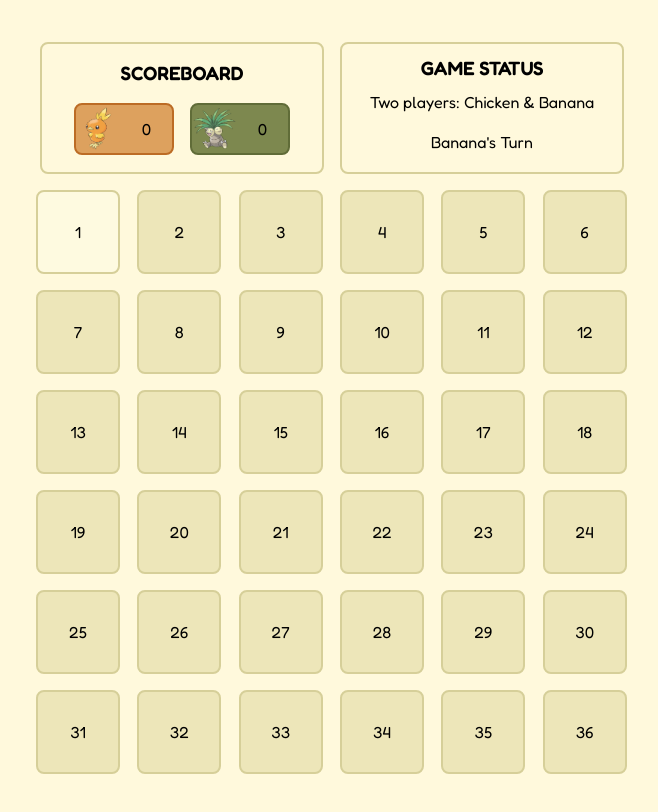
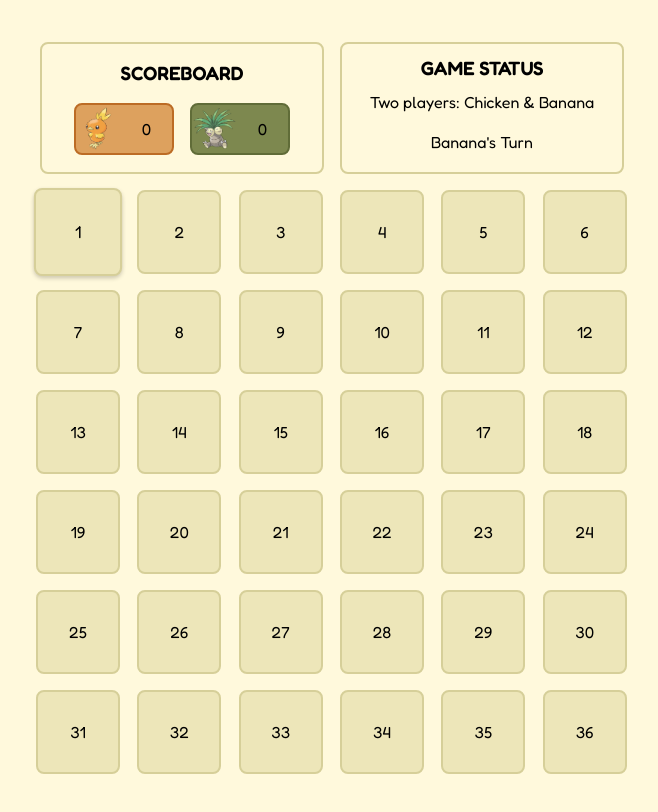
Before and after one commit to joaquingalang/chicken-banana-game, a React (Vite) app: page / in a window 1280 px wide. In both pictures the pointer is over the element 386 px from the left and 232 px from the top of the page. Shown: the top 812 px of the page, without its empty margins (308-966 px from the left). Built offline with nearby package versions, Linux system fonts and the light colour scheme; a web font is replaced by a local one.

Commit message:
Update: cell hover

```diff
--- a/src/index.css
+++ b/src/index.css
@@ -51,16 +51,6 @@ body {
   align-items: center;
 }
 
-.chicken {
-  background-color: #DDA15E;
-  border: 2px solid #BC6C25;
-}
-
-.banana {
-  background-color: #7D884F;
-  border: 2px solid #606C38;
-}
-
 .turn-taker {
   border-radius: 2rem;
   padding: 0;
@@ -91,6 +81,18 @@ body {
 }
 
 .cell:hover {
-  background-color: #FEFAE0;
-  animation-duration: 500ms;
+  transform: scale(1.05); /* slight grow */
+  box-shadow: 0 2px 4px rgba(0, 0, 0, 0.2); /* elevated shadow */
+  z-index: 1; /* ensure it's above others if overlapping */
+  animation-duration: 1000ms;
 }
+
+.chicken {
+  background-color: #DDA15E;
+  border: 2px solid #BC6C25;
+}
+
+.banana {
+  background-color: #7D884F;
+  border: 2px solid #606C38;
+}
```
